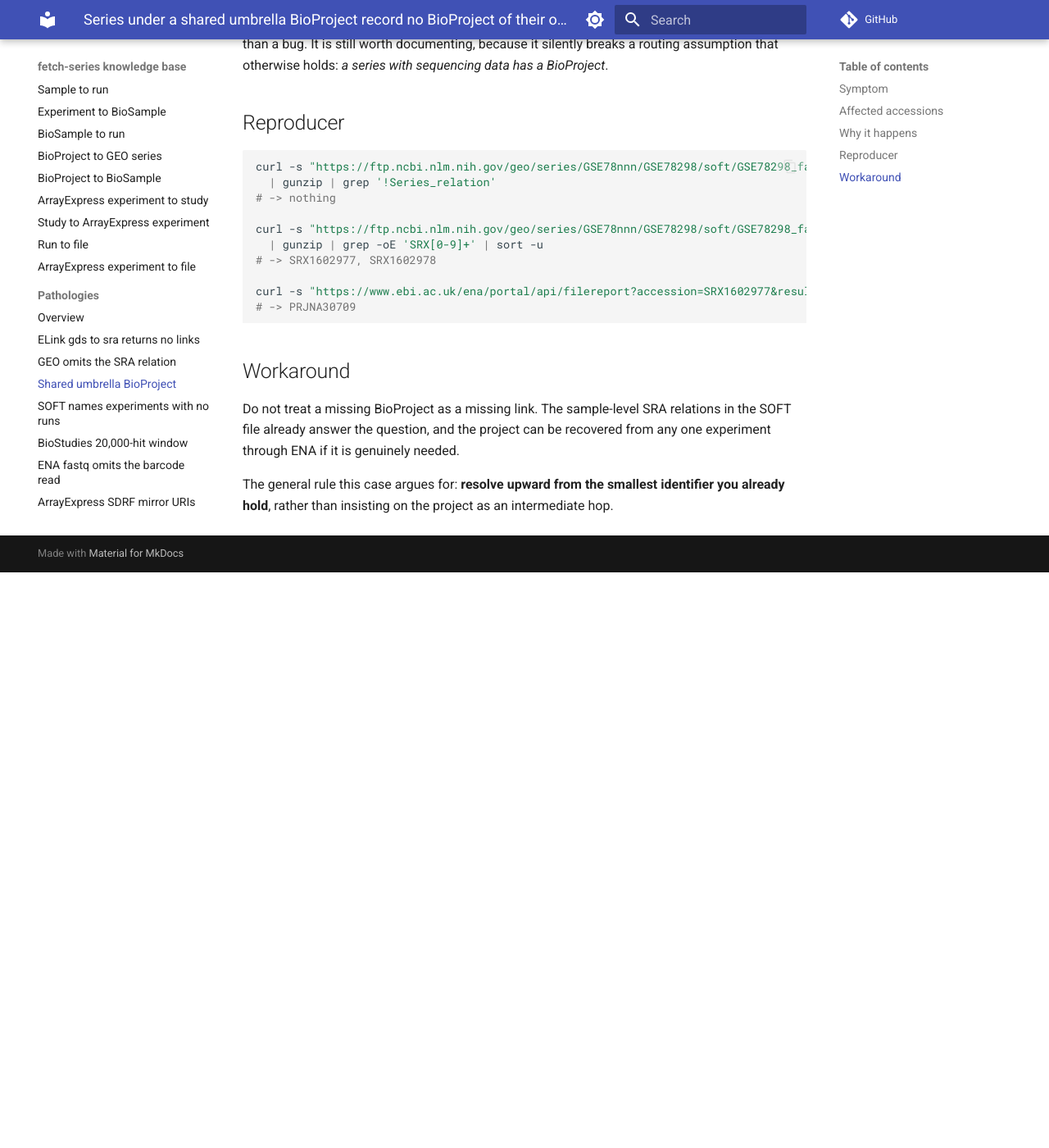
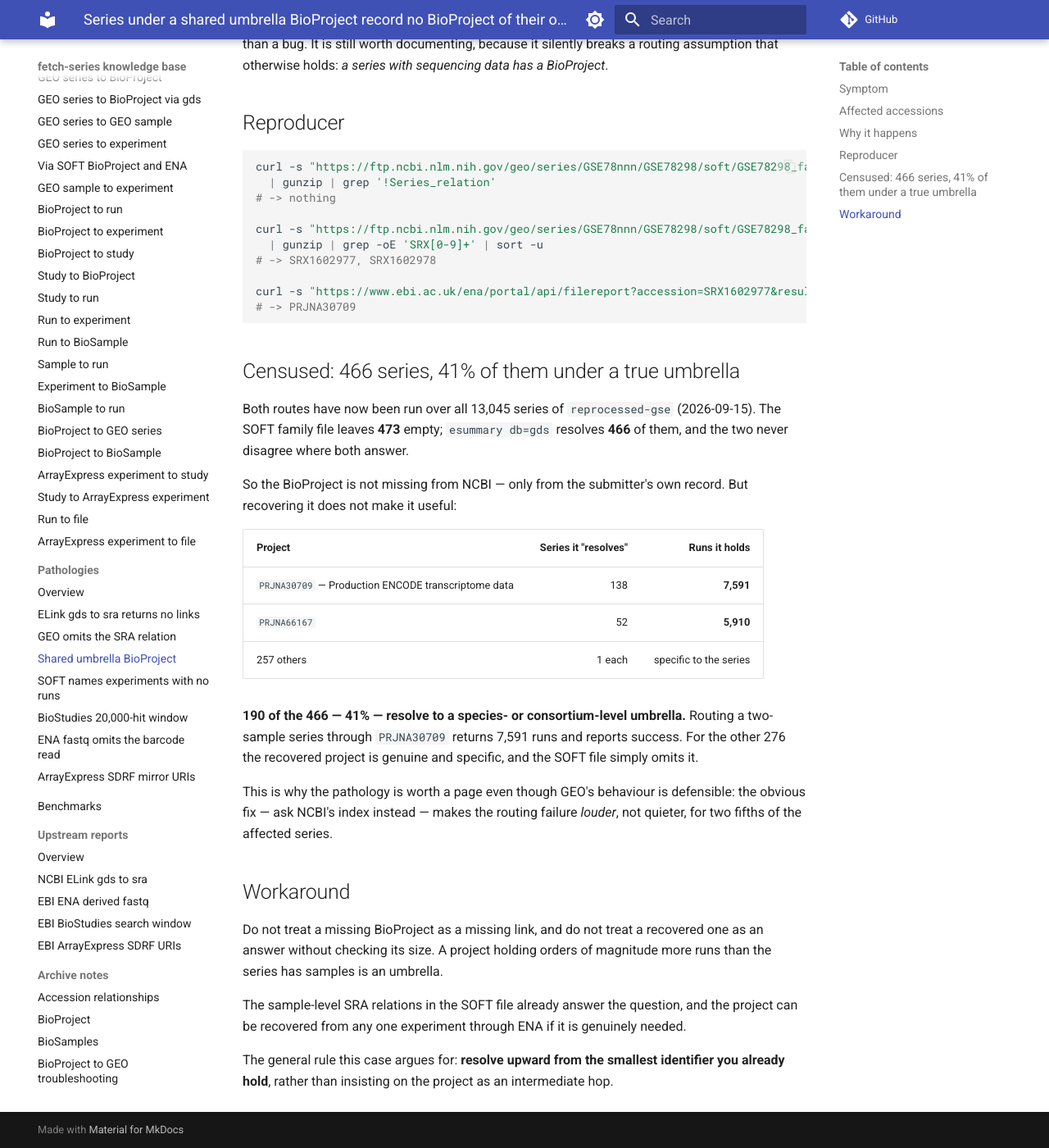
Before and after one commit to cellgeni/fetch-series, an MkDocs documentation site: the page built from docs/pathologies/series-under-shared-umbrella-bioproject.md, in a window 1280 px wide and 1400 px high, scrolled down 1076 px. Shown: the whole window at 82% size. Built offline with MkDocs 1.6.1 and Material for MkDocs 9.7.7, drawn with Linux system fonts in a browser that asks for light colours; comment, search, counter and statistics services are not loaded; before the commit the page ends 1774 px from its top, so only the background shows below that.

Commit message:
docs: census GSE->BioProject via gds; it dominates on coverage and is still not safe first
Where both routes answer they never disagree, and gds_summary answers for 466
series SOFT leaves empty, with zero failures, for one API request instead of a
gzip download.

And 190 of those 466 -- 41% -- resolve to a species- or consortium-level
umbrella. PRJNA30709 alone accounts for 138 of them and holds 7,591 runs, so a
two-sample series routed through it returns 7,591 runs and reports success.

The sharpest case in the project against ranking routes on coverage alone.

Co-Authored-By: Claude Opus 5 <noreply@anthropic.com>

````diff
--- a/docs/pathologies/series-under-shared-umbrella-bioproject.md
+++ b/docs/pathologies/series-under-shared-umbrella-bioproject.md
@@ -51,11 +51,39 @@ curl -s "https://www.ebi.ac.uk/ena/portal/api/filereport?accession=SRX1602977&re
 # -> PRJNA30709
 ```
 
+## Censused: 466 series, 41% of them under a true umbrella
+
+Both routes have now been run over all 13,045 series of `reprocessed-gse`
+(2026-09-15). The SOFT family file leaves **473** empty; `esummary db=gds`
+resolves **466** of them, and the two never disagree where both answer.
+
+So the BioProject is not missing from NCBI — only from the submitter's own
+record. But recovering it does not make it useful:
+
+| Project | Series it "resolves" | Runs it holds |
+|---|---:|---:|
+| `PRJNA30709` — Production ENCODE transcriptome data | 138 | **7,591** |
+| `PRJNA66167` | 52 | **5,910** |
+| 257 others | 1 each | specific to the series |
+
+**190 of the 466 — 41% — resolve to a species- or consortium-level umbrella.**
+Routing a two-sample series through `PRJNA30709` returns 7,591 runs and reports
+success. For the other 276 the recovered project is genuine and specific, and
+the SOFT file simply omits it.
+
+This is why the pathology is worth a page even though GEO's behaviour is
+defensible: the obvious fix — ask NCBI's index instead — makes the routing
+failure *louder*, not quieter, for two fifths of the affected series.
+
 ## Workaround
 
-Do not treat a missing BioProject as a missing link. The sample-level SRA relations in the
-SOFT file already answer the question, and the project can be recovered from any one
-experiment through ENA if it is genuinely needed.
+Do not treat a missing BioProject as a missing link, and do not treat a
+recovered one as an answer without checking its size. A project holding orders
+of magnitude more runs than the series has samples is an umbrella.
+
+The sample-level SRA relations in the SOFT file already answer the question, and
+the project can be recovered from any one experiment through ENA if it is
+genuinely needed.
 
 The general rule this case argues for: **resolve upward from the smallest identifier you
 already hold**, rather than insisting on the project as an intermediate hop.
--- /dev/null
+++ b/docs/routes/gse-to-bioproject/gds-summary.md
@@ -0,0 +1,75 @@
+---
+title: GEO series to BioProject, via esummary db=gds
+---
+
+# GEO series to BioProject, via `esummary db=gds`
+
+**Route id:** `gse->bioproject:gds_summary`
+**Provider:** NCBI E-utilities
+**Direction:** `GSE` → `PRJNA`
+
+```bash
+curl -s 'https://eutils.ncbi.nlm.nih.gov/entrez/eutils/esummary.fcgi?db=gds&id=200236084&retmode=json' \
+  | python3 -c 'import json,sys; print(json.load(sys.stdin)["result"]["200236084"]["bioproject"])'
+```
+
+NCBI's *index* of a GEO series, as against
+[the SOFT family file](soft-family.md), which is the submitter's own record. The
+two are not the same thing, and this census is the clearest demonstration in the
+project of how they differ.
+
+## Measured
+
+**Corpus:** `reprocessed-gse`, all 13,045 series. **Surveyed:** 2026-09-15.
+
+| | `soft_family` | `gds_summary` |
+|---|---:|---:|
+| Resolved | 12,572 | **13,038** |
+| Empty | 466 | 7 |
+| **Failed** | 7 | **0** |
+| Unique projects | 12,572 | 12,830 |
+
+Head to head over the same 13,045 series:
+
+| | |
+|---|---:|
+| Agree exactly | 12,572 |
+| Only `gds_summary` found anything | **466** |
+| Only `soft_family` found anything | **0** |
+| SOFT failed where gds returned empty | 7 |
+
+**Where both answer they never disagree**, and `gds_summary` answers 466 times
+more, for one API request instead of a multi-megabyte gzip download. On coverage
+and cost it strictly dominates.
+
+## And it still must not be ranked first
+
+The 466 extra answers map to 259 distinct BioProjects. Two of those 259 are
+species- or consortium-level umbrellas:
+
+| Project | Series it "resolves" | Runs it actually holds |
+|---|---:|---:|
+| `PRJNA30709` — Production ENCODE transcriptome data | 138 | **7,591** |
+| `PRJNA66167` | 52 | **5,910** |
+
+**190 of the 466 — 41% — resolve to an umbrella.** Routing a series through one
+does not recover its data; it returns thousands of unrelated runs and reports
+success. A GEO series with six samples would resolve to 7,591 runs, and nothing
+in the response says anything is wrong.
+
+The remaining 276 map to projects holding exactly one of these series each, and
+for those the extra coverage is genuine: the BioProject exists and is specific,
+and only the submitter's SOFT file omits it.
+
+## What to do with that
+
+Take `gds_summary`'s answer, and **check the size of what it gives you** before
+routing through it. A project holding orders of magnitude more runs than the
+series has samples is an umbrella, not an answer. `fetch relations` already
+filters project-level results to the experiments GEO attributes to the series,
+which is the same defence arrived at from the other direction — see
+[shared umbrella BioProject](../../pathologies/series-under-shared-umbrella-bioproject.md).
+
+This is the sharpest case in the project against ranking routes on coverage
+alone. `gds_summary` wins every headline number in the table above and is still
+the more dangerous route to trust blindly.
--- a/docs/routes/gse-to-bioproject/soft-family.md
+++ b/docs/routes/gse-to-bioproject/soft-family.md
@@ -57,8 +57,13 @@ rather than a transport problem.
 
 ## Compared with `esummary db=gds`
 
-NCBI indexes the same relation through `esummary`, which is one request against
-an API rather than a gzip download from an FTP mirror. That census is running;
-until it lands this page will not claim which is better, and
-[the governing rule](../../index.md) keeps the unmeasured route ranked behind
-this one.
+Now censused: [`gds_summary`](gds-summary.md) resolves 13,038 of the same 13,045
+series, never fails, and finds a BioProject for **466 of the 473** this route
+leaves empty. Where both answer they never disagree.
+
+It should still not be ranked first. 190 of those 466 resolve to a species- or
+consortium-level umbrella project holding thousands of unrelated runs —
+`PRJNA30709` alone accounts for 138 of them and holds 7,591 runs. The extra
+coverage is real and about 41% of it is unusable without a size check. The
+comparison is written up on
+[the `gds_summary` page](gds-summary.md#and-it-still-must-not-be-ranked-first).
--- a/mkdocs.yml
+++ b/mkdocs.yml
@@ -59,6 +59,7 @@ nav:
       - Routing by archive: graph/routing-by-archive.md
   - Routes:
       - GEO series to BioProject: routes/gse-to-bioproject/soft-family.md
+      - GEO series to BioProject via gds: routes/gse-to-bioproject/gds-summary.md
       - GEO series to GEO sample: routes/gse-to-geo-sample/soft-family.md
       - GEO series to experiment: routes/gse-to-experiment/index.md
       - Via SOFT BioProject and ENA: routes/gse-to-experiment/soft-bioproject-ena.md
````
Also changed, not shown: 1 other file.
